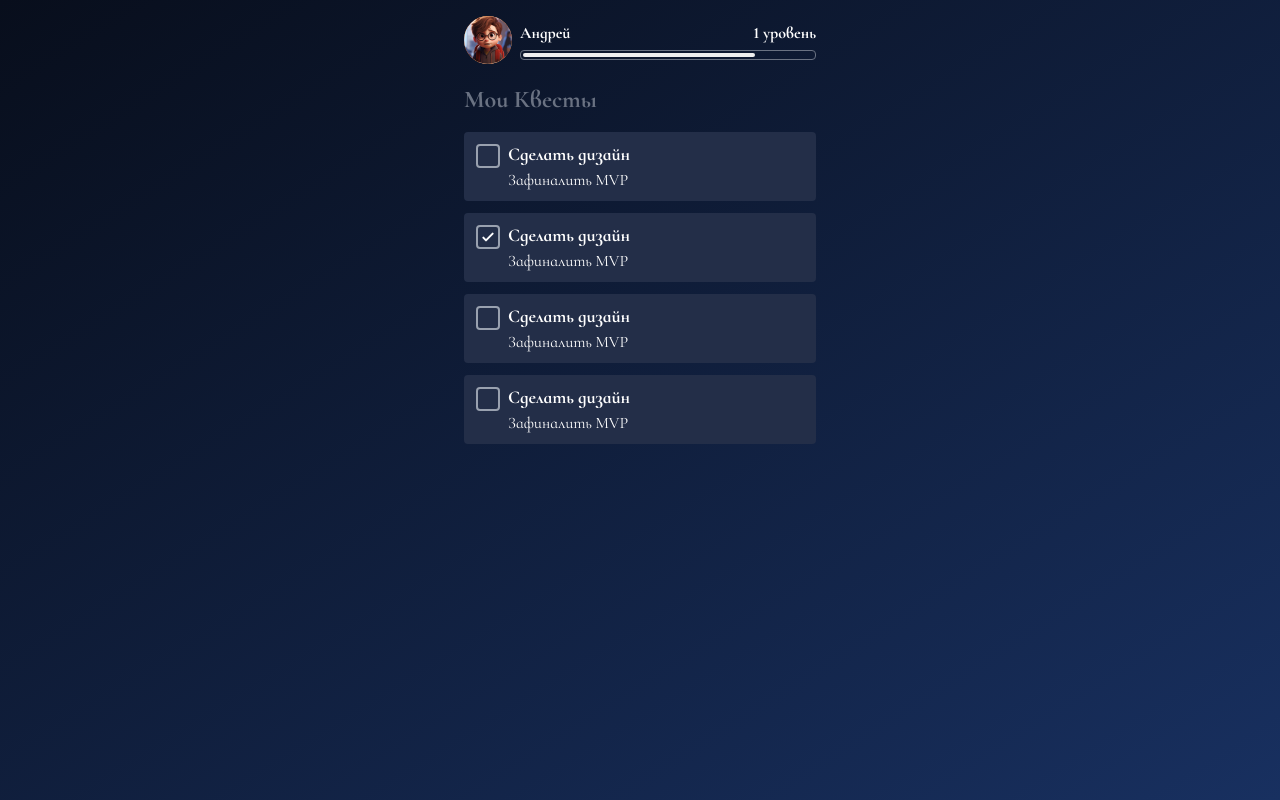
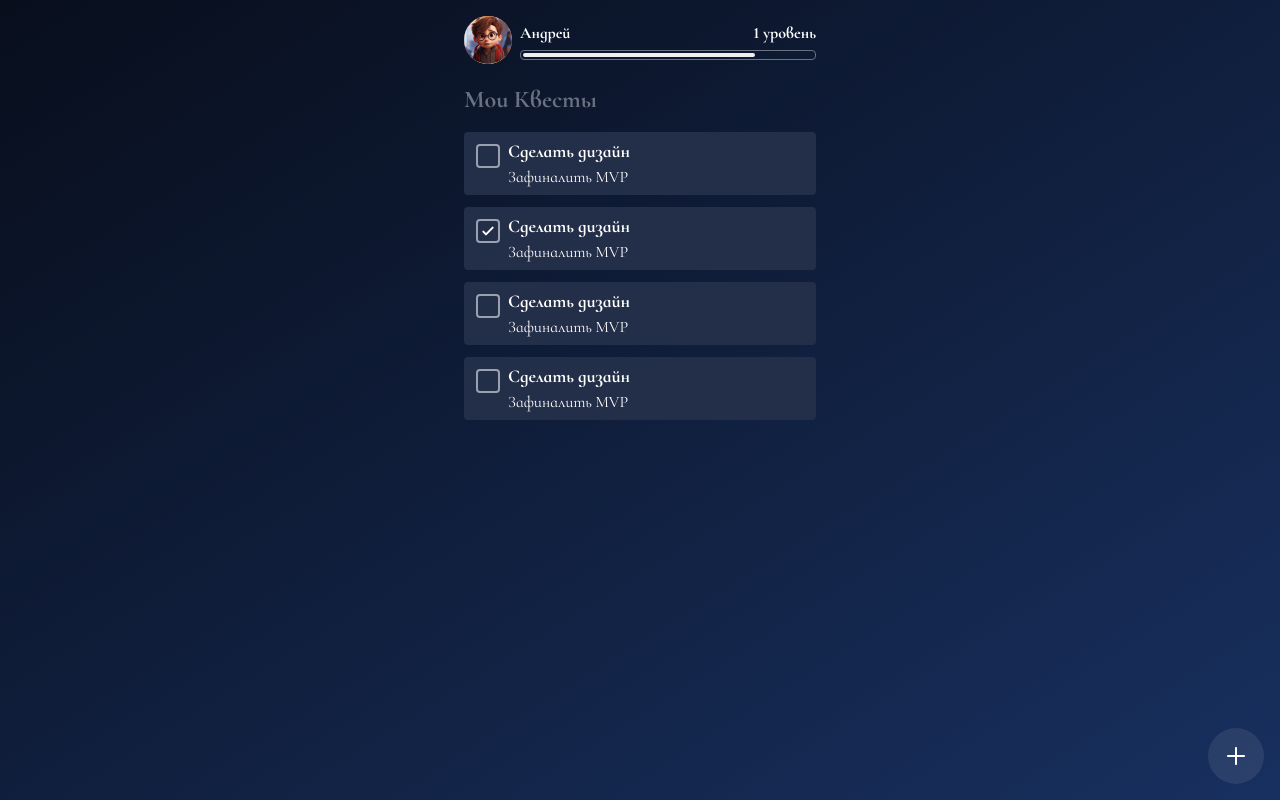
Before and after one commit to Andrey999K/workbook-frontend, a Next.js app: page /quests in a window 1280 px wide. Built offline with nearby package versions, Linux system fonts and the light colour scheme.

Commit message:
feat: add component Icon

```diff
--- /dev/null
+++ b/app/components/AddQuestButton.tsx
@@ -0,0 +1,46 @@
+"use client";
+
+import { Icon } from "@/app/components/Icon";
+import { useState } from "react";
+
+export const AddQuestButton = () => {
+  const [openWindow, setOpenWindow] = useState(false);
+
+  const handleClick = () => {
+    setOpenWindow(true);
+  };
+
+  if (!openWindow) {
+    return (
+      <button
+        className="
+        fixed bottom-4 right-4 w-[56px] h-[56px] rounded-full flex items-center justify-center text-white
+        overflow-hidden text-white cursor-pointer
+      "
+        onClick={handleClick}
+      >
+        <div className="absolute bg-[#D9D9D9] opacity-10 w-full h-full"></div>
+        <Icon name="plus" width={18} height={18} />
+      </button>
+    );
+  }
+
+  return (
+    <div className="fixed left-4 right-4 top-16 bottom-4 rounded-2xl p-5 bg-[#2B3F68] text-white">
+      <div className="flex flex-col items-center gap-6 h-full">
+        <h3 className="font-bold text-[32px]">Добавить квест</h3>
+        <div className="flex gap-2 w-full mt-auto">
+          <button className="w-full bg-[#34C759] text-[#0F0E2D] font-bold rounded-lg cursor-pointer">
+            Добавить квест
+          </button>
+          <button
+            className="w-full max-w-[56px] h-[56px] bg-[#D9D9D9]/10 flex items-center justify-center rounded-lg
+          cursor-pointer"
+          >
+            <Icon name="cross" width="14" height="14" />
+          </button>
+        </div>
+      </div>
+    </div>
+  );
+};
--- /dev/null
+++ b/app/components/Icon.tsx
@@ -0,0 +1,23 @@
+// Icon.tsx
+import { SVGProps } from "react";
+
+interface IconProps extends SVGProps<SVGSVGElement> {
+  name: string;
+  className?: string;
+}
+
+export const Icon = ({
+  name,
+  width = 18,
+  height = 18,
+  className = "",
+  ...props
+}: IconProps) => (
+  <svg
+    style={{ width: `${width}px`, height: `${height}px` }}
+    className={`icon ${className}`}
+    {...props}
+  >
+    <use xlinkHref={`/sprite.svg#${name}`} />
+  </svg>
+);
--- a/app/components/TaskRow.tsx
+++ b/app/components/TaskRow.tsx
@@ -39,7 +39,7 @@ export const TaskRow = ({ data }: TaskRowProps) => {
           </svg>
         </div>
       </label>
-      <div className="-my-[3px]">
+      <div className="-my-[6px]">
         <h3 className="font-bold text-[18px]">{data.title}</h3>
         <p>{data.description}</p>
       </div>
--- a/app/quests/page.tsx
+++ b/app/quests/page.tsx
@@ -1,8 +1,9 @@
 import { HeaderQuests } from "@/app/components/HeaderQuests";
 import { TaskRow } from "@/app/components/TaskRow";
 import { TaskRowType } from "@/app/types/TaskRow";
+import { AddQuestButton } from "@/app/components/AddQuestButton";
 
-export default function Page() {
+export default function QuestsPage() {
   const tasks: TaskRowType[] = [
     {
       id: 1,
@@ -41,6 +42,7 @@ export default function Page() {
           ))}
         </div>
       </div>
+      <AddQuestButton />
     </div>
   );
 }
```
Also changed, not shown: app/globals.css (line endings or trailing spaces), public/sprite.svg (added).
